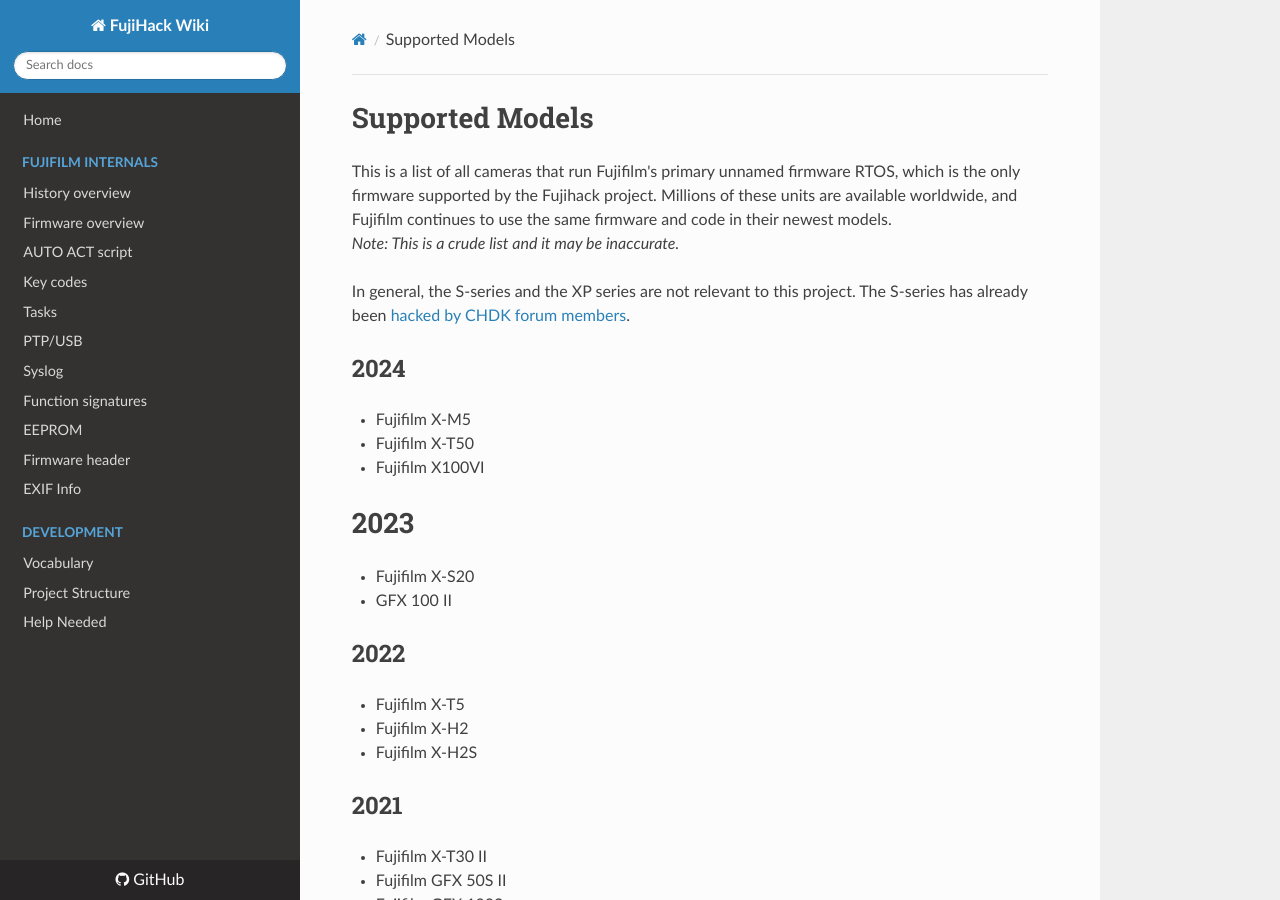
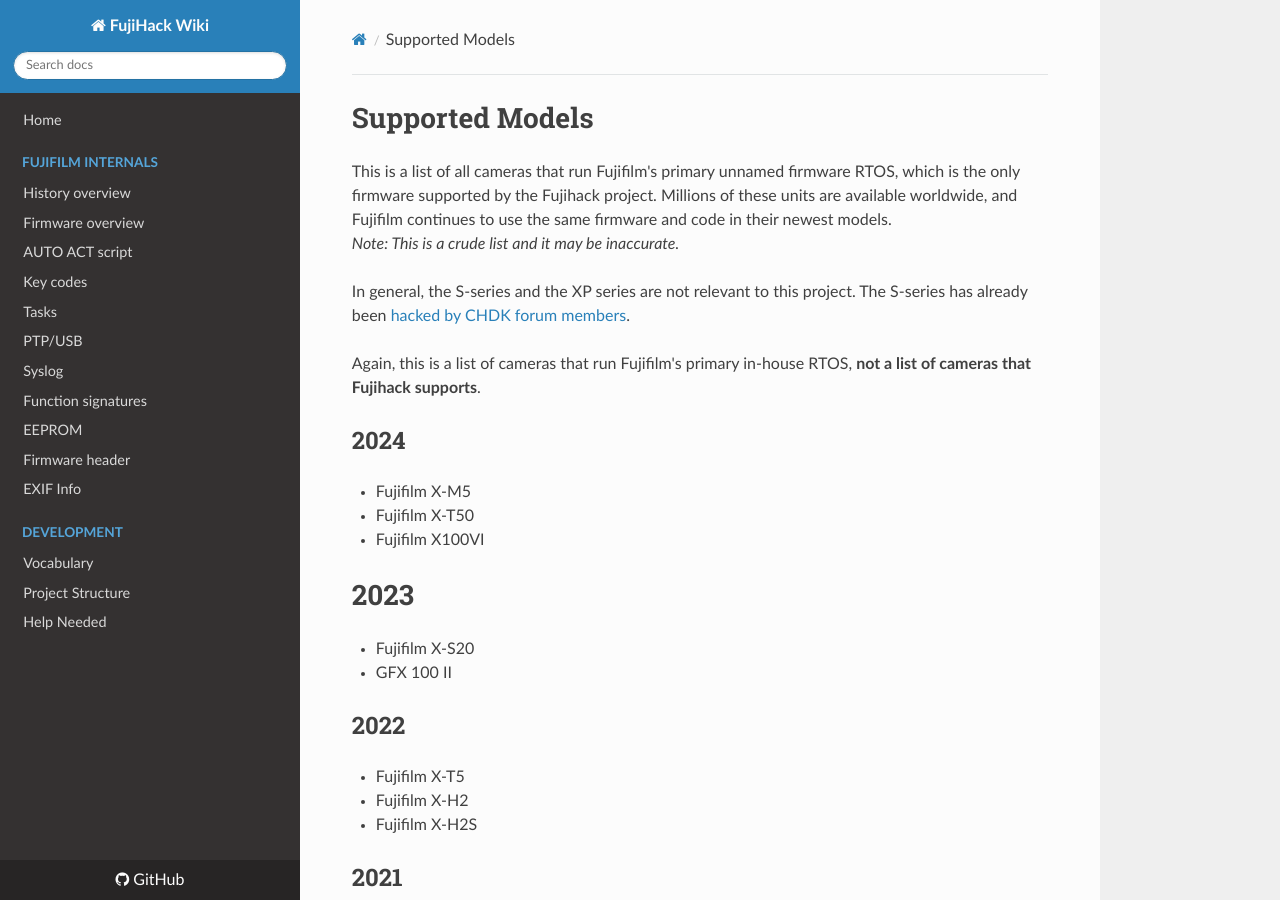
Before and after one commit to fujihack/wiki, an MkDocs documentation site: the page built from docs/supported.md, in a window 1280 px wide and 900 px high. Built offline with MkDocs 1.6.1, drawn with Linux system fonts in a browser that asks for light colours; nearby versions of some CDN libraries.

Commit message:
Update supported.md

```diff
--- a/docs/supported.md
+++ b/docs/supported.md
@@ -4,6 +4,8 @@
 *Note: This is a crude list and it may be inaccurate.*
 
 In general, the S-series and the XP series are not relevant to this project. The S-series has already been [hacked by CHDK forum members](https://chdk.setepontos.com/index.php?topic=6484.0).
+
+Again, this is a list of cameras that run Fujifilm's primary in-house RTOS, **not a list of cameras that Fujihack supports**.
 
 ## 2024
 - Fujifilm X-M5
```
